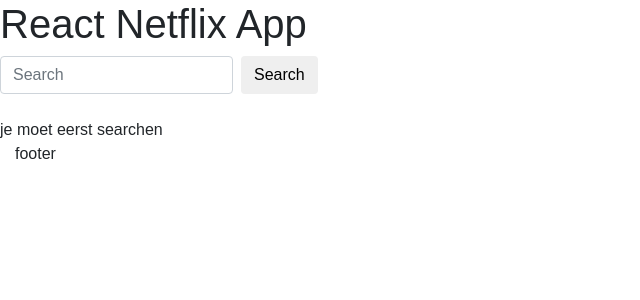
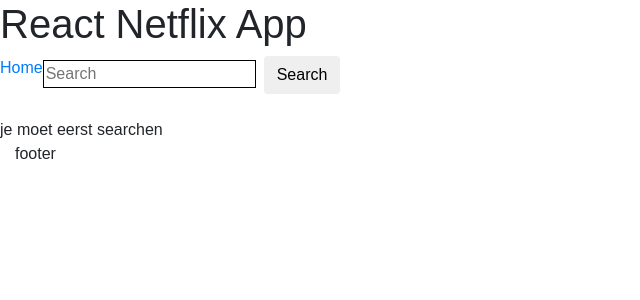
Before and after one commit to DeClercqJan/React-Netflix-APP, a React (Create React App) app: page /results in a window 1280 px wide. Shown: the top 300 px of the page, without its empty margins (0-640 px from the left). Built offline with nearby package versions, Linux system fonts and the light colour scheme; no server answers.

Commit message:
added NavBar with only link to Home in + cleaned up code a bit

```diff
--- /dev/null
+++ b/src/components/NavBar.js
@@ -0,0 +1,12 @@
+import React, { Fragment } from "react";
+import { Link } from "react-router-dom";
+
+function NavBar() {
+  return (
+    <Fragment>
+      <Link to="/">Home</Link>
+    </Fragment>
+  );
+}
+
+export default NavBar;
--- a/src/components/Search.js
+++ b/src/components/Search.js
@@ -1,7 +1,5 @@
 import React, { useState } from "react";
-//  import { Link } from "react-router-dom";
-// import { Navbar, Nav, Form, FormControl, Button } from "react-bootstrap";
-import { Form, FormControl, Button } from "react-bootstrap";
+import { Button } from "react-bootstrap";
 import { useHistory } from "react-router-dom";
 
 function SearchBar() {
@@ -19,8 +17,8 @@
     if (searchText) {
       history.push({
         pathname: "/searchresultspage",
-        // search: `?query=${searchText}`,
         search: searchText,
+        // just a note
         state:
           "just putting something here to illustrate that this can also be done and much more"
       });
@@ -29,36 +27,22 @@
     }
   };
 
-  // to do: clean this up and remove react bootstrap stuff that I don't need
   return (
-    // <Fragment>
-    //   <form>
-    //     <input
-    //       onChange={this.handleSearchInput}
-    //       value={this.state.searchText}
-    //       type="text"
-    //       placeholder="Search"
-    //       className="mr-sm-2"
-    //     />
-    //     <button onClick={this.handleSearchSubmit} variant="outline-info">
-    //       Search
-    //     </button>
-    //   </form>
-    // </Fragment>
-    <Form inline>
-      <FormControl
-        // onChange={this.handleSearchInput}
-        // value={this.state.searchText}
+    <form>
+      <input
         onChange={handleSearchInput}
         value={searchText}
         type="text"
         placeholder="Search"
         className="mr-sm-2"
       />
+      {/* not sure what this React bootstrap element does, but it appears to do
+      more than just style as replacing it with regular button tag kills
+      functionality */}
       <Button onClick={handleSearchSubmit} variant="outline-info">
         Search
       </Button>
-    </Form>
+    </form>
   );
   // }
 }
--- a/src/components/SearchResultsPage.js
+++ b/src/components/SearchResultsPage.js
@@ -6,23 +6,17 @@
 
 function SearchResultsPage(props) {
   console.log(props);
-  // console.log(props.location);
-  // console.log(props.location.search);
+  // handles query parameter
   const searchTextRaw = props.location.search;
   const searchTextCleaned = searchTextRaw.substring(1);
-  console.log(searchTextCleaned);
-  // console.log(ApiData);
-  // console.log(useLocation);
-  // console.log(useHistory);
 
   // const searchText2 = searchTextCleaned;
   const [searchText2, setSearchText2] = useState("");
   const [searchResults, setSearchResults] = useState(null);
-  console.log(searchResults);
 
   useEffect(() => {
-    setSearchText2(props.location.search);
-    // console.log("useEffect triggers on change in searchTextRaw");
+    setSearchText2(searchTextCleaned);
+    // triggers on change in props
   }, [props]);
 
   // if (searchText2 !== "") {
@@ -33,16 +27,13 @@
       `https://api.themoviedb.org/3/search/movie?api_key=${key}&language=en-US&query=${query}&page=1&include_adult=false`
     ).then(res => {
       const moviesSearched = res.data;
-      //console.log(moviesSearched.results[0].title);
       setSearchResults(moviesSearched);
     });
   };
   useEffect(() => {
     FetchData();
-    // this [] is important to prevent infinit loops
+    // triggers only on change in searchText to prevent infinite loops
   }, [searchText2]);
-  // }
-  // event.preventDefault();
 
   return (
     <Fragment>
@@ -58,70 +49,6 @@
       )}
     </Fragment>
   );
-
-  // const [searchText, setSearchText] = useState("");
-
-  // const handleSearchText = event => {
-  //   setSearchText(event.target.value);
-  // };
-
-  // export default class SearchResultsPage extends React.Component {
-  // state = {
-  //   isLoading: true,
-  //   searchText: "",
-  //   searchResults: []
-  // };
-
-  // handleSearch = () => {
-  //   console.log(ApiData);
-  //   // let searchText = this.props.location.state.searchText;
-  //   // let results = ApiData.filter(item => item.title.includes(searchText));
-  //   this.setState({
-  //     // isLoading: false,
-  //     // searchText: searchText,
-  //     // searchResults: results
-  //   });
-  // };
-
-  // componentDidMount() {
-  //   this.handleSearch();
-  // }
-
-  // componentDidUpdate(prevProps) {
-  //   console.log(prevProps);
-  //   // let prevSearch = prevProps.locati
-  //   // let newSearch = this.props.location.state.searchText;
-  //   // if (prevSearch !== newSearch) {
-  //   //   this.handleSearch();
-  //   // }
-  // }
-
-  // render() {
-  //   let toRender = this.state.isLoading ? (
-  //     <h1>Loading...</h1>
-  //   ) : (
-  //     // <>
-  //     <Fragment>
-  //       <h1>Your Search Results</h1>
-  //       <ul>
-  //         {/* <li>Search: "{this.state.searchText}"</li>
-  //         <li>Count: {this.state.searchResults.length}</li> */}
-  //       </ul>
-  //       {this.state.searchResults.length > 0 ? (
-  //         <pre>
-  //           <small>{JSON.stringify(this.state.searchResults, null, 2)}</small>
-  //         </pre>
-  //       ) : (
-  //         <p>NO RESULTS FOUND</p>
-  //       )}
-  //     </Fragment>
-  //   );
-
-  //   return (
-  //     <div style={{ margin: "20px 0px 0px 20px" }}>{toRender}</div>
-  //     // return <p>searchresultpage return</p>;
-  //   );
-  // }
 }
 
 export default SearchResultsPage;
--- a/src/view/App.js
+++ b/src/view/App.js
@@ -1,84 +1,19 @@
 import React from "react";
-// import Navbar from './components/Navbar'
 import { Route, BrowserRouter, Switch } from "react-router-dom";
 import Home from "./Home";
-// import About from './components/About'
-// import Contact from './components/Contact'
 import SearchBar from "../components/Search";
-import MoviesList from "./Results";
-// import Axios from "axios";
+// import MoviesList from "./Results";
 import SearchResultsPage from "../components/SearchResultsPage";
 import MovieDetails from "../components/MovieDetails";
+import NavBar from "../components/NavBar";
 
-// class App extends Component {
-// this gets popular movies, yet not sure how this plays out if I use hooks for searches etc.
-// componentDidMount() {
-//   console.log("app did mount");
-//   const fetchData = async () => {
-//     //     const key = "bde60eb3d70191bf80d726a2da4ae238";
-//     let response = await Axios.get(
-//       `https://api.themoviedb.org/3/movie/now_playing?api_key=bde60eb3d70191bf80d726a2da4ae238&language=en-US&page=1`
-//     );
-//     let responseData = await response.data;
-//     console.log(responseData);
-//   };
-//   //     return <p>{movieSelected.title}</p>;
-//   fetchData();
-// }
-//  render() {
-
-function App(props) {
-  // handleRoute = route => () => {
-  //   this.props.history.push({ pathname: route });
-  // };
-
-  // handleSearchInput = event => {
-  //   this.setState({
-  //     searchText: event.target.value
-  //   });
-  // };
-
-  // const [searchText, setSearchText] = useState("");
-
-  // const handleSearchText = event => {
-  //   setSearchText(event.target.value);
-  // };
-
-  // const handleMovieSearch = (event) => {
-  //   if (searchText) {
-  //     const key = "bde60eb3d70191bf80d726a2da4ae238";
-  //     const query = searchText;
-  //     Axios.get(
-  //       `https://api.themoviedb.org/3/search/movie?api_key=${key}&language=en-US&query=${query}&page=1&include_adult=false`
-  //     ).then(res => {
-  //       const moviesSearched = res.data;
-  //       console.log(moviesSearched);
-  //       setSearchText(moviesSearched);
-  //     });
-  //   }
-  //    event.preventDefault();
-  // };
-
+function App() {
   return (
     <div className="container-fluid">
       <BrowserRouter>
         <header className="row">
           <h1 className="w-100">React Netflix App</h1>
-          {/* <SearchBar
-        // confusing names? Well, I thought it made most sense to have props.lower as a name for something that is used at that level, while props.functionHigher is something that is moved up
-        SearchTextLower={SearchTextHigher}
-        handleSearchTextHigher={handleSearchTextHigher}
-        handleMovieSearchHigher={handleMovieSearchHigher}
-        /> */}
-          {/* <SearchBar
-            handleSearchText={handleSearchText}
-            handleMovieSearch={handleMovieSearch}
-          />
-          <Route exact path="/" component={Home} />
-
-          <Route path="/movies" component={MoviesList} /> */}
-
-          {/* QUESTION: why does Searchbar need to be in the router? */}
+          <NavBar/>
           <SearchBar />
         </header>
         <main className="row">
@@ -90,18 +25,13 @@
               component={SearchResultsPage}
               location={location}
             />
-            {/* <Route component={RouteNotFound} /> */}
-            <Route exact path="/movies" component={MoviesList} />
+            {/* <Route exact path="/movies" component={MoviesList} /> */}
             <Route
               path="/searchresultspage"
               render={props => <SearchResultsPage {...props} />}
             />
             <Route path="/movies/:movieID" component={MovieDetails} />
           </Switch>
-          {/* <h2 className="w-100">Movies</h2>
-      <Router>
-        <Results MoviesLower={MoviesHigher} />
-      </Router> */}
         </main>
         <footer>
           <p>footer</p>
--- a/src/view/Home.js
+++ b/src/view/Home.js
@@ -1,51 +1,8 @@
 import React, { useState, useEffect, Fragment } from "react";
 import Axios from "axios";
 import MoviesList from "./Results";
-// import SearchBar from "../components/Search";
-// import Results from "../view/Results";
-// import { BrowserRouter, Route } from "react-router-dom";
-// import MoviesList from "../view/Results";
-
-// // import React from "react";
-// import PropTypes from "prop-types";
-// import { withRouter } from "react-router";
 
 function Home() {
-  // const [SearchTextHigher, setSearchTextHigher] = useState(
-  //   "enter keywords to find movies higher"
-  // );
-
-  // const handleSearchTextHigher = event => {
-  //   setSearchTextHigher(event.target.value);
-  // };
-
-  // const inititalMovies = {
-  //   results: [
-  //     {
-  //       id: 0,
-  //       title: "Movie1"
-  //     }
-  //   ]
-  // };
-
-  // const [MoviesHigher, setMoviesHigher] = useState(inititalMovies);
-
-  // const handleMovieSearchHigher = event => {
-  //   if (SearchTextHigher) {
-  //     const key = "bde60eb3d70191bf80d726a2da4ae238";
-  //     const query = SearchTextHigher;
-  //     Axios.get(
-  //       `https://api.themoviedb.org/3/search/movie?api_key=${key}&language=en-US&query=${query}&page=1&include_adult=false`
-  //     ).then(res => {
-  //       const movies = res.data;
-  //       console.log(movies);
-  //       setMoviesHigher(movies);
-  //     });
-  //   }
-  //   setSearchTextHigher("");
-  //   event.preventDefault();
-  // };
-
   const [moviesNowPlaying, setmoviesNowPlaying] = useState(null);
 
   // if (searchText2 !== "") {
@@ -55,7 +12,6 @@
       `https://api.themoviedb.org/3/movie/now_playing?api_key=${key}&language=en-US&page=1`
     ).then(res => {
       const moviesSearched = res.data;
-      //console.log(moviesSearched.results[0].title);
       setmoviesNowPlaying(moviesSearched);
     });
   };
@@ -69,7 +25,7 @@
 
   return (
     <Fragment>
-      <p>home</p>
+      <h2>Home</h2>
       <br />
       {moviesNowPlaying ? (
         <Fragment>
```
